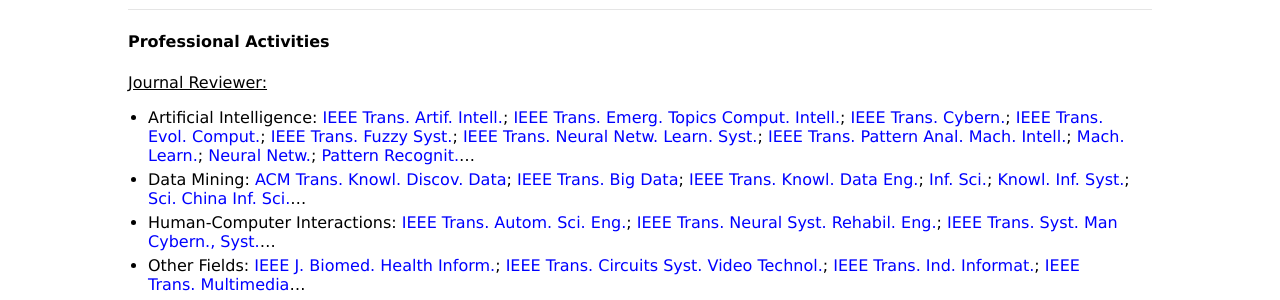
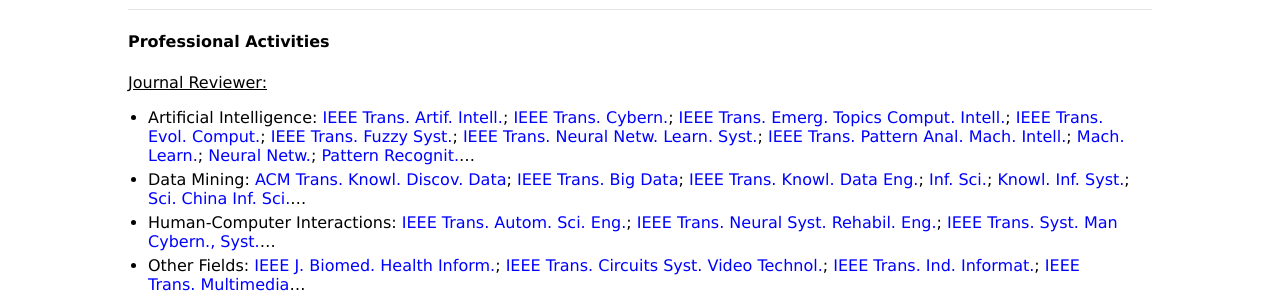
Before and after one commit to jiazhang-ml/jiazhang-ml.github.io, a Jekyll site: the page built from index.md, in a window 1280 px wide. Shown: the part 1358-1658 px from the top of the page. Built offline with Jekyll 4.4.1, drawn with Linux system fonts in a browser that asks for light colours.

```diff
--- a/index.md
+++ b/index.md
@@ -49,7 +49,7 @@ Research Interests: My research interests include *machine learning* and *data m
 #### Professional Activities
 
 <u>Journal Reviewer:</u>
-* Artificial Intelligence: [IEEE Trans. Artif. Intell.](https://mc.manuscriptcentral.com/tai-ieee); [IEEE Trans. Emerg. Topics Comput. Intell.](https://mc.manuscriptcentral.com/tetci-ieee); [IEEE Trans. Cybern.](https://mc.manuscriptcentral.com/cyb-ieee); [IEEE Trans. Evol. Comput.](https://mc.manuscriptcentral.com/tevc-ieee); [IEEE Trans. Fuzzy Syst.](https://mc.manuscriptcentral.com/tfs-ieee); [IEEE Trans. Neural Netw. Learn. Syst.](https://mc.manuscriptcentral.com/tnnls); [IEEE Trans. Pattern Anal. Mach. Intell.](https://mc.manuscriptcentral.com/tpami-cs); [Mach. Learn.](https://link.springer.com/journal/10994); [Neural Netw.](https://www.editorialmanager.com/neunet/default.aspx); [Pattern Recognit.](https://www.sciencedirect.com/journal/pattern-recognition)...
+* Artificial Intelligence: [IEEE Trans. Artif. Intell.](https://mc.manuscriptcentral.com/tai-ieee); [IEEE Trans. Cybern.](https://mc.manuscriptcentral.com/cyb-ieee); [IEEE Trans. Emerg. Topics Comput. Intell.](https://mc.manuscriptcentral.com/tetci-ieee); [IEEE Trans. Evol. Comput.](https://mc.manuscriptcentral.com/tevc-ieee); [IEEE Trans. Fuzzy Syst.](https://mc.manuscriptcentral.com/tfs-ieee); [IEEE Trans. Neural Netw. Learn. Syst.](https://mc.manuscriptcentral.com/tnnls); [IEEE Trans. Pattern Anal. Mach. Intell.](https://mc.manuscriptcentral.com/tpami-cs); [Mach. Learn.](https://link.springer.com/journal/10994); [Neural Netw.](https://www.editorialmanager.com/neunet/default.aspx); [Pattern Recognit.](https://www.sciencedirect.com/journal/pattern-recognition)...
 * Data Mining: [ACM Trans. Knowl. Discov. Data](https://mc.manuscriptcentral.com/tkdd); [IEEE Trans. Big Data](https://mc.manuscriptcentral.com/tbd-cs); [IEEE Trans. Knowl. Data Eng.](https://mc.manuscriptcentral.com/tkde-cs); [Inf. Sci.](https://www.sciencedirect.com/journal/information-sciences); [Knowl. Inf. Syst.](https://www.springer.com/journal/10115); [Sci. China Inf. Sci.](https://mc03.manuscriptcentral.com/scis)...
 * Human-Computer Interactions: [IEEE Trans. Autom. Sci. Eng.](https://mc.manuscriptcentral.com/t-ase); [IEEE Trans. Neural Syst. Rehabil. Eng.](https://mc.manuscriptcentral.com/tnsre-embs); [IEEE Trans. Syst. Man Cybern., Syst.](https://mc.manuscriptcentral.com/systems)...
 * Other Fields: [IEEE J. Biomed. Health Inform.](https://mc.manuscriptcentral.com/jbhi-embs); [IEEE Trans. Circuits Syst. Video Technol.](https://mc.manuscriptcentral.com/tcsvt); [IEEE Trans. Ind. Informat.](https://mc.manuscriptcentral.com/tii); [IEEE Trans. Multimedia](https://mc.manuscriptcentral.com/tmm-ieee)...
```
